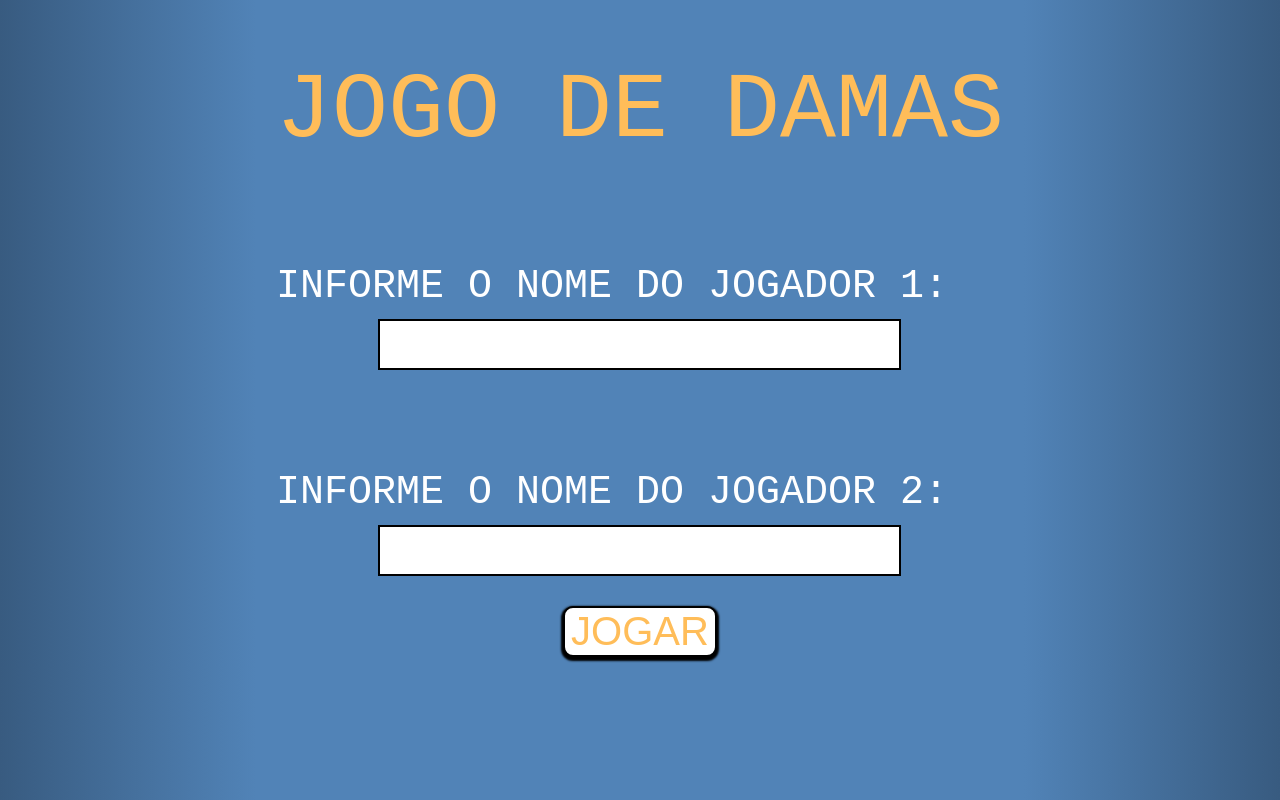
After one commit to victor-rocha1/jogo-de-damas, a PHP site: page / in a window 1280 px wide. The commit adds this page. Run offline with PHP 8.4, Linux system fonts and the light colour scheme.

Commit message:
Atualizações Gerais

```diff
--- /dev/null
+++ b/index.css
@@ -0,0 +1,61 @@
+.container {
+    display: flex;
+    align-items: left;
+    justify-content: center;
+    align-self: center;
+}
+
+body{
+    background: linear-gradient(to right,#385b80,#5183B7,#5183B7,#5183B7,#5183B7,#385b80);
+}
+
+#titulo {
+    display: flex;
+    justify-content: center;
+    font-size: 70pt;
+    font-family: 'Courier New', Courier, monospace;
+    color: #FFBD59;
+    margin-top: 50px;
+}
+
+.labelNomes {
+    display: flex;
+    flex-direction: column;
+    font-size: 30pt;
+    margin-top: 100px;
+    font-family: 'Courier New', Courier, monospace;
+    color: white;
+
+}
+
+.entradaNomes {
+    display: flex;
+    flex-direction: column;
+    align-self: center;
+    font-size: 30pt;
+    margin: 0 auto;
+    margin-top: 10px;
+    border: 2px solid black;
+}
+
+
+
+#botaoJogar {
+    font-size: 30pt;
+    display: flex;
+    margin: 0 auto;
+    margin-top: 30px;
+    border-radius: 10px;
+    background-color: white;
+    border: 2px solid rgb(0, 0, 0);
+    color: #FFBD59;
+    box-shadow: 0px 2px 2px 2px black;
+}
+
+#botaoJogar:hover {
+    transition-duration: 0.5s;
+    cursor: pointer;
+    color: #a57731;
+    background-color: #cccccc;
+    box-shadow: 0px 0px 0px 0px
+}
--- /dev/null
+++ b/index.php
@@ -0,0 +1,28 @@
+<!DOCTYPE html>
+<html lang="pt-br">
+<head>
+    <meta charset="UTF-8">
+    <meta name="viewport" content="width=device-width, initial-scale=1.0">
+    <link rel="stylesheet" href="index.css" />
+    <title>Jogo da Damas</title>
+</head>
+<body>
+    <div class="container">
+
+        <form action="dama_v2.php" method="POST" name="nomes">
+        <div id="titulo"> JOGO DE DAMAS </div>
+        <div>
+            <label for="Informe o nome do jogador 1:" class="labelNomes">INFORME O NOME DO JOGADOR 1:</label>
+            <input type="text" name="nomeJogador1" id="nomeJogador1" class="entradaNomes">
+        </div>
+        <div>
+            <label for="Informe o nome do jogador 2:" class="labelNomes">INFORME O NOME DO JOGADOR 2:</label>
+            <input type="text" name="nomeJogador2" id="nomeJogador2" class="entradaNomes">
+        </div>
+        <div>
+            <button type="submit" id="botaoJogar"> JOGAR </button>
+        </div>
+        </form>
+    </div>
+</body>
+</html>
```
Also changed, not shown: dama.css (+50 -12 lines), dama.js (+106 -82 lines), dama_v2.php (+33 -4 lines), VITORIA.svg (added), 1 other file.
